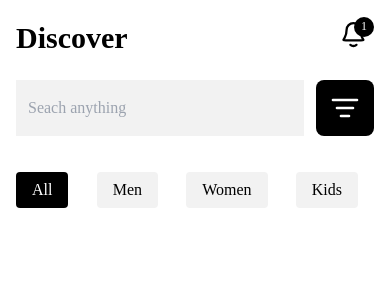
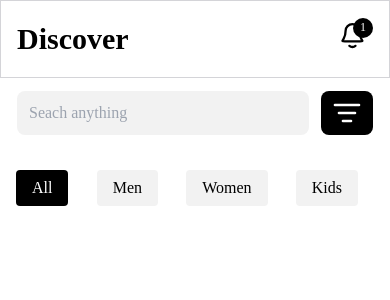
Before and after one commit to boyeoffice/istore, a Next.js app: page / in a window 390 px wide. Shown: the top 300 px of the page. Built offline with nearby package versions, Linux system fonts and the light colour scheme.

Commit message:
fixed search aligment

```diff
--- a/src/assets/styles/globals.css
+++ b/src/assets/styles/globals.css
@@ -9,3 +9,13 @@
     font-style: normal;
     font-weight: normal;
 }
+
+body {
+  margin-top: 130px;
+}
+
+@media (max-width: 1200px) {
+  body {
+    margin-top: 170px;
+  }
+}
--- a/src/components/layouts/TheHeader.tsx
+++ b/src/components/layouts/TheHeader.tsx
@@ -5,18 +5,20 @@ import images from '../../constants/images'
 export default function Header() {
   return (
     <>
-    <nav className="w-full">
-      <div className="container flex justify-between lg:px-0 px-4 py-5 m-auto">
+    <nav className="w-full border border-zinc-300 fixed top-0">
+      <div className="container flex justify-between lg:px-0 px-4 py-5 mx-auto">
         <div className="brand flex self-center">
           <span className="font-semibold font-sans-medium text-3xl">Discover</span>
         </div>
-        <div className="search lg:relative absolute px-4 left-0 lg:top-0 top-20 flex justify-between w-full lg:w-4/12">
+        <div className="search lg:relative absolute px-4 left-0 lg:top-0 top-[90px] flex w-full justify-between lg:w-4/12">
+        <div className="container mx-auto flex">
           <div className="w-full">
-            <input type="text" className="bg-[#F2F2F2] text-zinc-300 focus-visible:text-zinc-600 text-justify h-full w-full pl-3" placeholder="Seach anything"/>
+            <input type="text" className="bg-[#F2F2F2] text-zinc-300 rounded-lg focus-visible:text-zinc-600 text-justify h-11 w-full pl-3" placeholder="Seach anything"/>
           </div>
-          <div className="h-14 w-1/5 ml-3 bg-black flex justify-center items-center rounded-lg">
+          <div className="h-11 lg:w-[14%] w-[18%] ml-3 bg-black flex justify-center items-center rounded-lg">
             <Image src={images.FilterIcon} alt="" />
           </div>
+        </div>
         </div>
         <div className="right relative flex self-center">
           <Image src={images.BellIcon} alt="" />
--- a/src/components/layouts/TheNavPill.tsx
+++ b/src/components/layouts/TheNavPill.tsx
@@ -17,7 +17,7 @@ export default function NavPill() {
 
   return (
     <>
-      <div className="w-full lg:mt-5 mt-24">
+      <div className="w-full">
         <div className="container mx-auto">
           <div className="px-4 lg:px-0 flex w-full justify-between lg:justify-start">
             {
```
